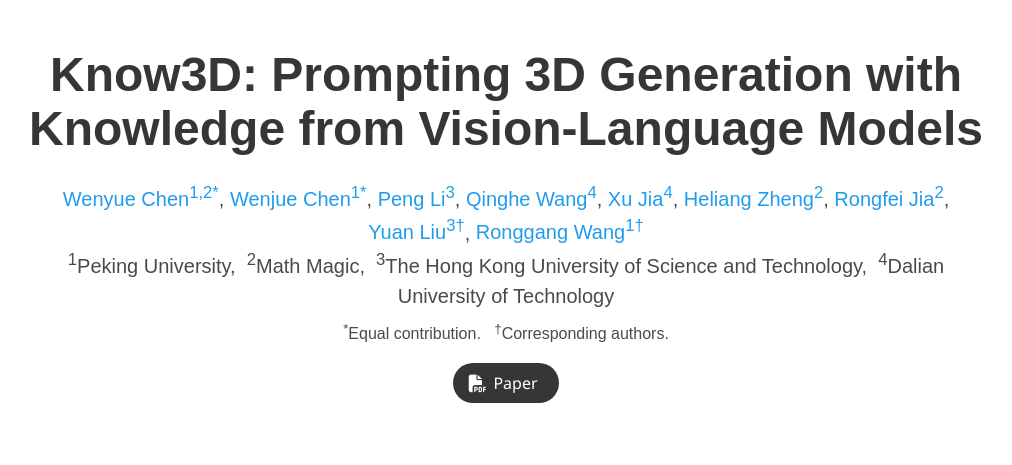
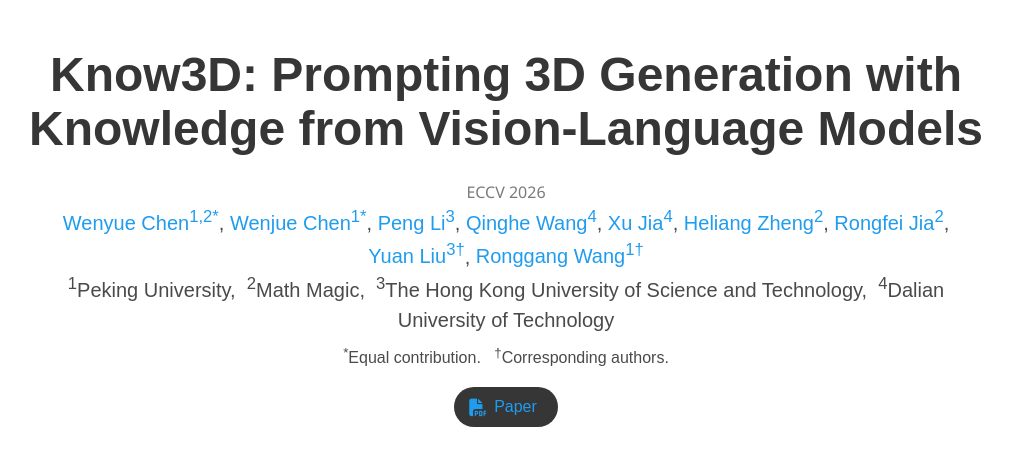
Before and after one commit to xishuxishu/Know3D.github.io, a plain HTML site: page index.html in a window 1280 px wide. Shown: the top 465 px of the page, without its empty margins (134-1146 px from the left). Drawn offline with nearby package versions, Linux system fonts and the light colour scheme; some icons are missing; a web font is replaced by a local one.

Commit message:
Update index.html

```diff
--- a/index.html
+++ b/index.html
@@ -47,6 +47,11 @@
             <h1 class="title is-1 publication-title">
               Know3D: Prompting 3D Generation with Knowledge from Vision-Language Models
             </h1>
+
+            </h1>
+               <p class="is-size-6 has-text-grey">ECCV 2026</p>
+
+               <div class="is-size-5 publication-authors">
 
             <div class="is-size-5 publication-authors">
               <span class="author-block">
```
